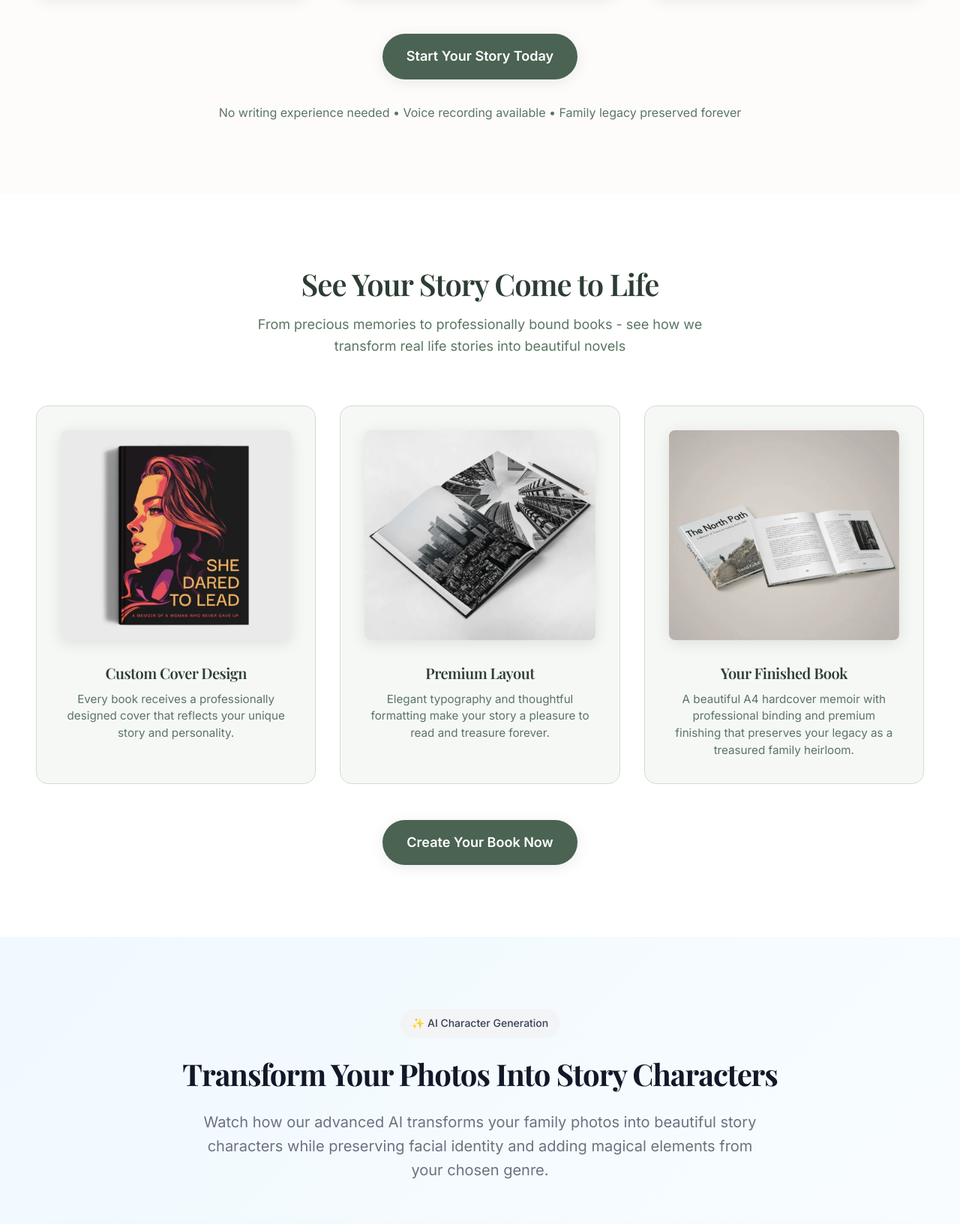
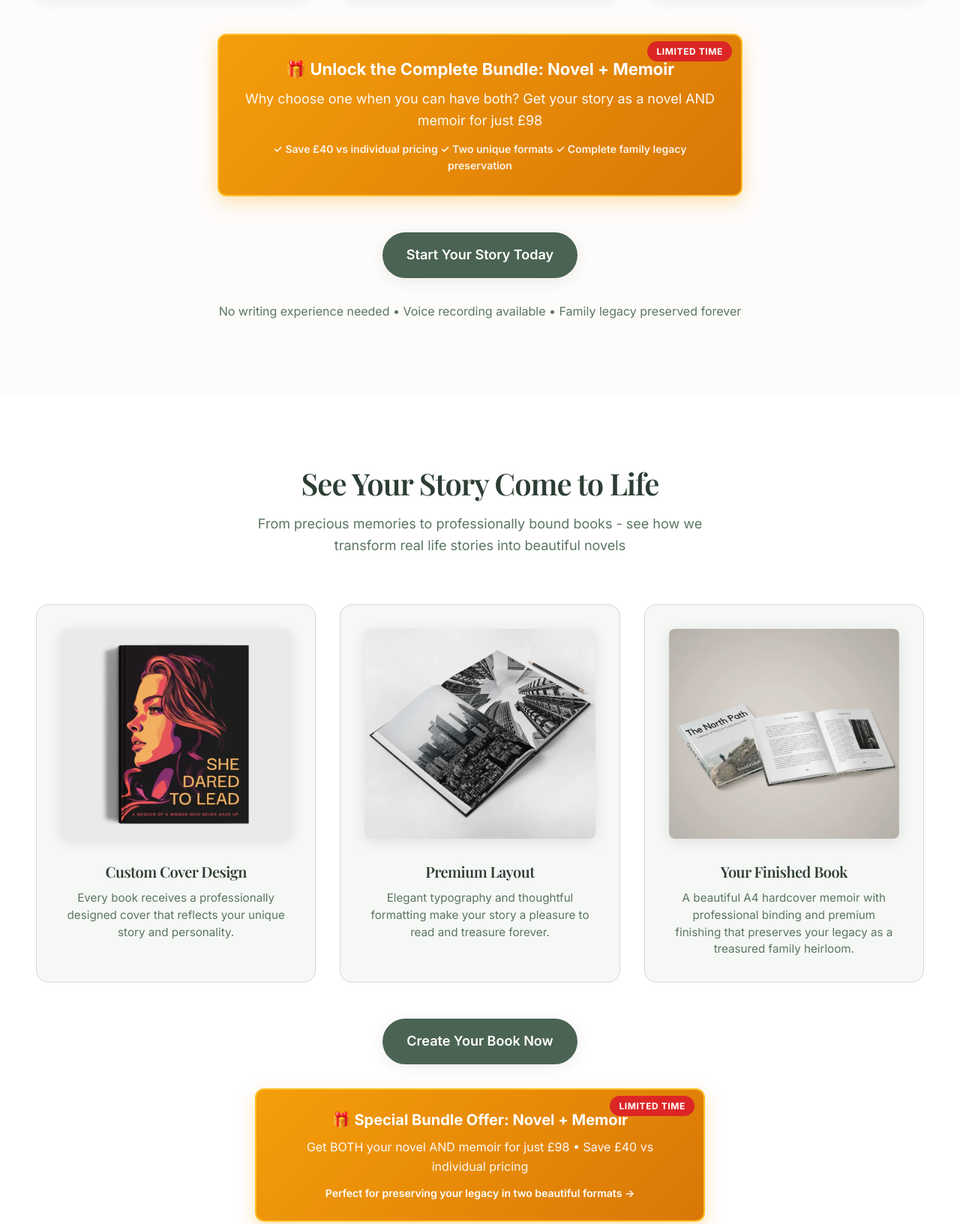
Before and after one commit to YourStory0121/your-story-website, a plain HTML site: page index.html in a window 1280 px wide. Shown: the part 1421-3054 px from the top of the page at 75% size. Drawn offline with nearby package versions, Linux system fonts and the light colour scheme; a web font is replaced by a local one.

Commit message:
Update index.html

```diff
--- a/index.html
+++ b/index.html
@@ -1055,6 +1055,47 @@
                     </div>
                 </div>
 
+                <!-- Memoir Add-On Offer Bar -->
+                <div style="margin-bottom: 3rem; max-width: 700px; margin-left: auto; margin-right: auto;">
+                    <a href="https://24cc8c73-8aff-495e-abec-1c1560d7c0c8-00-3rt0wknkxtq74.spock.replit.dev/purchase" style="
+                        display: block;
+                        background: linear-gradient(135deg, #f59e0b 0%, #d97706 100%);
+                        color: white;
+                        padding: 1.75rem 2rem;
+                        border-radius: 12px;
+                        text-decoration: none;
+                        text-align: center;
+                        box-shadow: 0 8px 24px rgba(245, 158, 11, 0.3);
+                        transition: all 0.3s ease;
+                        border: 2px solid #fbbf24;
+                        position: relative;
+                        overflow: hidden;
+                    " onmouseover="this.style.transform='translateY(-2px)'; this.style.boxShadow='0 12px 32px rgba(245, 158, 11, 0.4)'" onmouseout="this.style.transform='translateY(0)'; this.style.boxShadow='0 8px 24px rgba(245, 158, 11, 0.3)'">
+                        <div style="
+                            position: absolute;
+                            top: 8px;
+                            right: 12px;
+                            background: #dc2626;
+                            color: white;
+                            padding: 0.25rem 0.75rem;
+                            border-radius: 20px;
+                            font-size: 0.75rem;
+                            font-weight: bold;
+                            text-transform: uppercase;
+                            letter-spacing: 0.05em;
+                        ">Limited Time</div>
+                        <div style="font-size: 1.375rem; font-weight: bold; margin-bottom: 0.5rem;">
+                            🎁 Unlock the Complete Bundle: Novel + Memoir
+                        </div>
+                        <div style="font-size: 1.125rem; opacity: 0.95; margin-bottom: 0.75rem;">
+                            Why choose one when you can have both? Get your story as a novel AND memoir for just £98
+                        </div>
+                        <div style="font-size: 0.875rem; font-weight: 600; opacity: 0.9;">
+                            ✓ Save £40 vs individual pricing ✓ Two unique formats ✓ Complete family legacy preservation
+                        </div>
+                    </a>
+                </div>
+
                 <a href="#" class="process-cta">Start Your Story Today</a>
                 <p class="process-subtitle">No writing experience needed • Voice recording available • Family legacy preserved forever</p>
             </div>
@@ -1102,6 +1143,47 @@
                 </div>
 
                 <a href="#" class="showcase-cta">Create Your Book Now</a>
+
+                <!-- Memoir Add-On Offer Bar -->
+                <div style="margin-top: 2rem; max-width: 600px; margin-left: auto; margin-right: auto;">
+                    <a href="https://24cc8c73-8aff-495e-abec-1c1560d7c0c8-00-3rt0wknkxtq74.spock.replit.dev/purchase" style="
+                        display: block;
+                        background: linear-gradient(135deg, #f59e0b 0%, #d97706 100%);
+                        color: white;
+                        padding: 1.5rem 2rem;
+                        border-radius: 12px;
+                        text-decoration: none;
+                        text-align: center;
+                        box-shadow: 0 8px 24px rgba(245, 158, 11, 0.3);
+                        transition: all 0.3s ease;
+                        border: 2px solid #fbbf24;
+                        position: relative;
+                        overflow: hidden;
+                    " onmouseover="this.style.transform='translateY(-2px)'; this.style.boxShadow='0 12px 32px rgba(245, 158, 11, 0.4)'" onmouseout="this.style.transform='translateY(0)'; this.style.boxShadow='0 8px 24px rgba(245, 158, 11, 0.3)'">
+                        <div style="
+                            position: absolute;
+                            top: 8px;
+                            right: 12px;
+                            background: #dc2626;
+                            color: white;
+                            padding: 0.25rem 0.75rem;
+                            border-radius: 20px;
+                            font-size: 0.75rem;
+                            font-weight: bold;
+                            text-transform: uppercase;
+                            letter-spacing: 0.05em;
+                        ">Limited Time</div>
+                        <div style="font-size: 1.25rem; font-weight: bold; margin-bottom: 0.5rem;">
+                            🎁 Special Bundle Offer: Novel + Memoir
+                        </div>
+                        <div style="font-size: 1rem; opacity: 0.95; margin-bottom: 0.75rem;">
+                            Get BOTH your novel AND memoir for just £98 • Save £40 vs individual pricing
+                        </div>
+                        <div style="font-size: 0.875rem; font-weight: 600;">
+                            Perfect for preserving your legacy in two beautiful formats →
+                        </div>
+                    </a>
+                </div>
             </div>
         </section>
 
```
